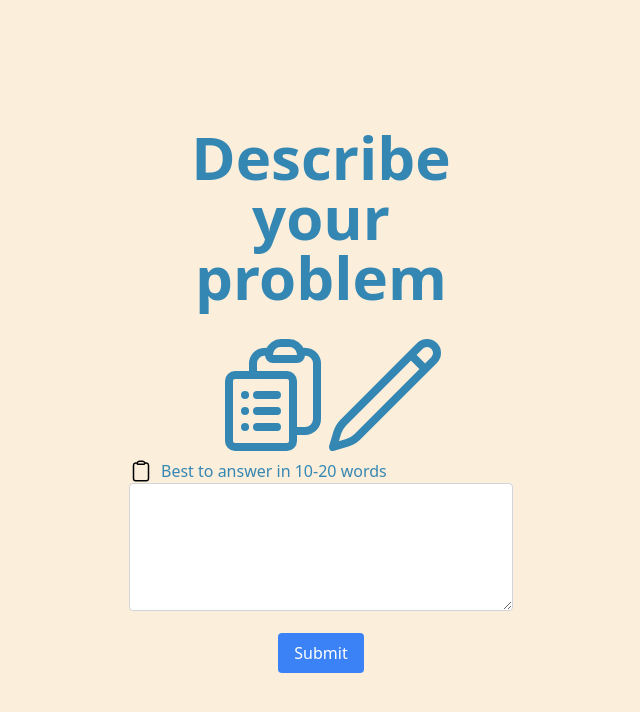
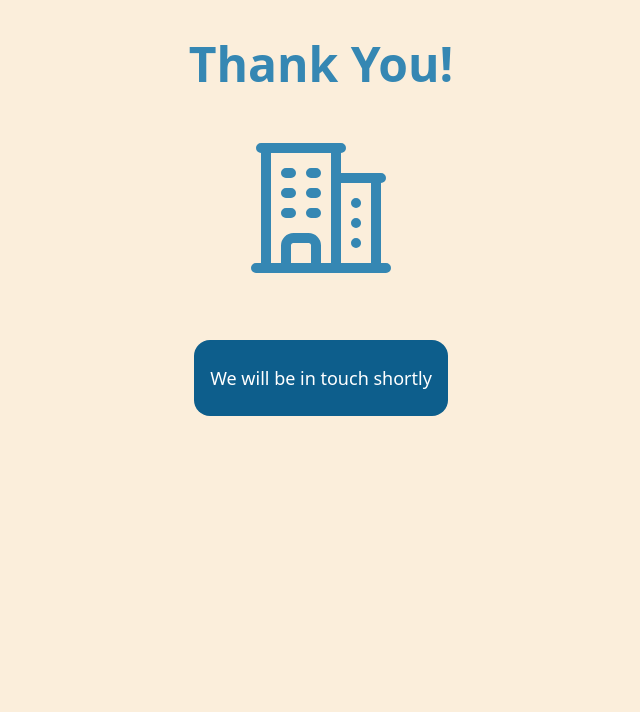
Before and after one commit to kufupa/drp44, a React (Create React App) app: page /SuccessfulHospitalRegistration in a window 1280 px wide. Shown: the top 712 px of the page, without its empty margins (319-959 px from the left). Built offline with nearby package versions, Linux system fonts and the light colour scheme.

Commit message:
Implement SuccessfulHospitalRegistration page

```diff
--- a/src/App.tsx
+++ b/src/App.tsx
@@ -10,6 +10,7 @@ import { AbdominalPainAdultsHandler } from './utils/flowcharts/abdominal_pain_in
 import RedPatients from './pages/RedPatients';
 import ErrorPage from './pages/Error';
 import RegisterHospital from './pages/RegisterHospital';
+import SuccessfulHospitalRegistration from './pages/SuccessfulHospitalRegistration';
 
 const App: React.FC = () => {
   const mockFlowChartPres = AbdominalPainAdultsHandler.getInstance();
@@ -25,6 +26,7 @@ const App: React.FC = () => {
           <Route path="/RedPatient" element={<RedPatients />} />
           <Route path="/Error" element={<ErrorPage />} />
           <Route path="/RegisterHospital" element={<RegisterHospital />} />
+          <Route path="/SuccessfulHospitalRegistration" element={<SuccessfulHospitalRegistration />} />
           <Route path="*" element={<PresentationForm />} />
         </Routes>
       </div>
--- a/src/pages/RegisterHospital.tsx
+++ b/src/pages/RegisterHospital.tsx
@@ -1,10 +1,13 @@
 import React, { useState } from 'react';
+import { useLocation, useNavigate } from 'react-router-dom';
+
 
 const RegisterHospital: React.FC = () => {
     const [receptionistName, setName] = useState('');
     const [email, setEmail] = useState('');
     const [hospitalName, setHospitalName] = useState('');
     const [errorMessage, setErrorMessage] = useState('');
+    const navigate = useNavigate();
 
     const handleSubmit = (e: React.FormEvent<HTMLFormElement>) => {
         e.preventDefault();
@@ -13,6 +16,7 @@ const RegisterHospital: React.FC = () => {
         } else {
             // Call your submit function here with the form data
             setErrorMessage('');
+            navigate("/SuccessfulHospitalRegistration");
             console.log(receptionistName + "    " + email + "    " + hospitalName)
         }
     };
--- /dev/null
+++ b/src/pages/SuccessfulHospitalRegistration.tsx
@@ -0,0 +1,17 @@
+import React from 'react';
+
+const SuccessfulHospitalRegistration: React.FC = () => {
+    return (
+        <div className='textBlue backgroundPale textBlue flex flex-col fixed inset-0 items-center justify-center'>
+            <div className='text-5xl font-bold top-10 absolute'>Thank You!</div>
+            <div className='absolute md:top-32 top-40'>
+                <svg xmlns="http://www.w3.org/2000/svg" fill="none" viewBox="0 0 24 24" stroke-width="1.5" stroke="currentColor" className="size-40">
+                    <path stroke-linecap="round" stroke-linejoin="round" d="M2.25 21h19.5m-18-18v18m10.5-18v18m6-13.5V21M6.75 6.75h.75m-.75 3h.75m-.75 3h.75m3-6h.75m-.75 3h.75m-.75 3h.75M6.75 21v-3.375c0-.621.504-1.125 1.125-1.125h2.25c.621 0 1.125.504 1.125 1.125V21M3 3h12m-.75 4.5H21m-3.75 3.75h.008v.008h-.008v-.008Zm0 3h.008v.008h-.008v-.008Zm0 3h.008v.008h-.008v-.008Z" />
+                </svg>
+            </div>
+            <div className='text-lg bgClickBlue text-white px-4 py-6 rounded-2xl absolute md:top-[340px]'>We will be in touch shortly</div>
+        </div>
+    );
+};
+
+export default SuccessfulHospitalRegistration;
```
